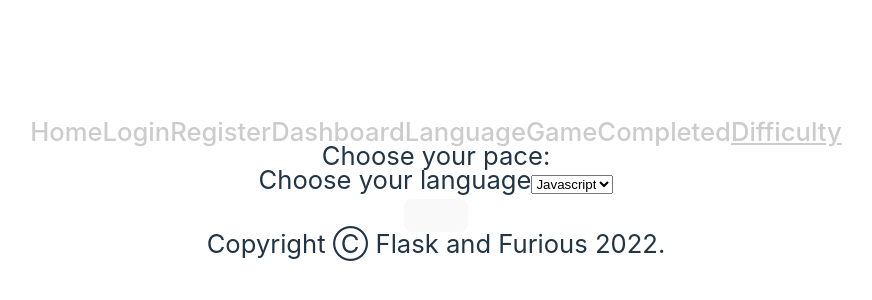
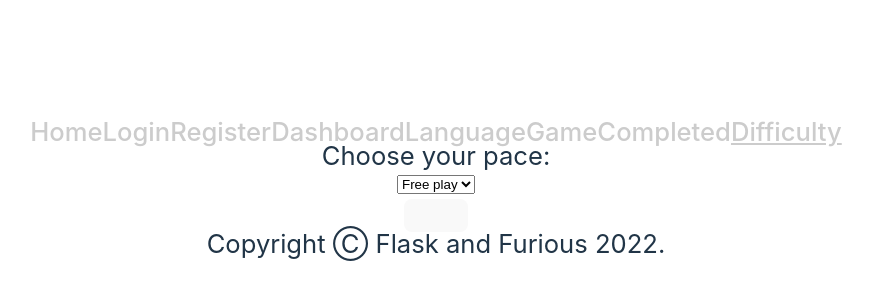
Before and after one commit to Flask-and-Furious/client_side, a React (Vite) app: page /difficulty in a window 1280 px wide. Shown: the part 212-512 px from the top of the page, without its empty margins (204-1076 px from the left). Built offline with nearby package versions, Linux system fonts and the light colour scheme.

Commit message:
edit text of Option component

```diff
--- a/src/components/Option/index.jsx
+++ b/src/components/Option/index.jsx
@@ -3,12 +3,10 @@ import React from "react";
 function Option() {
   return (
     <>
-      <label htmlFor="language" role="label">
-        Choose your language
-      </label>
+      <label htmlFor="language" role="label"></label>
       <select name="language" id="language">
-        <option value="javascript">Javascript</option>
-        <option value="python">Python</option>
+        <option value="javascript">Free play</option>
+        <option value="python">Timed</option>
       </select>
     </>
   );
```
